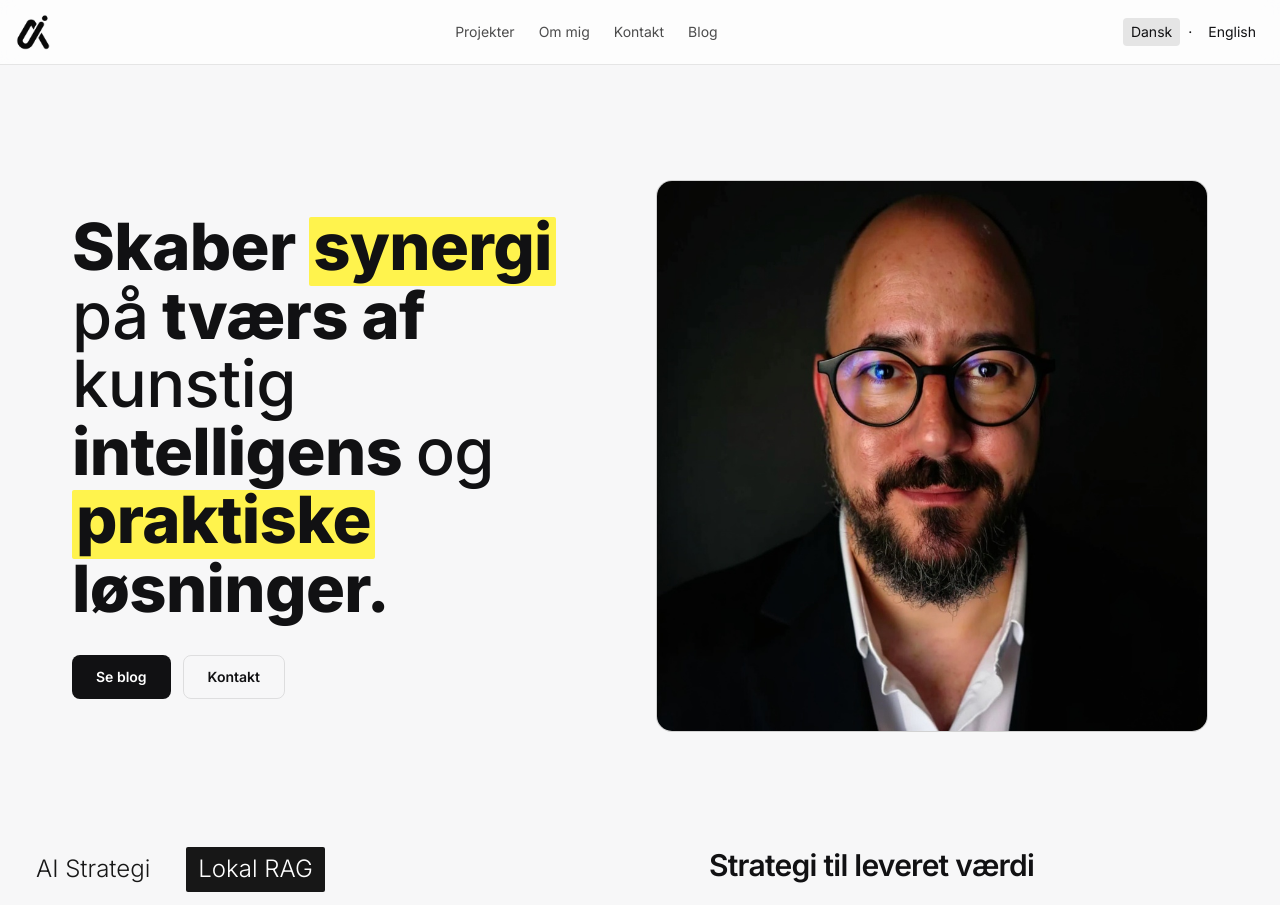
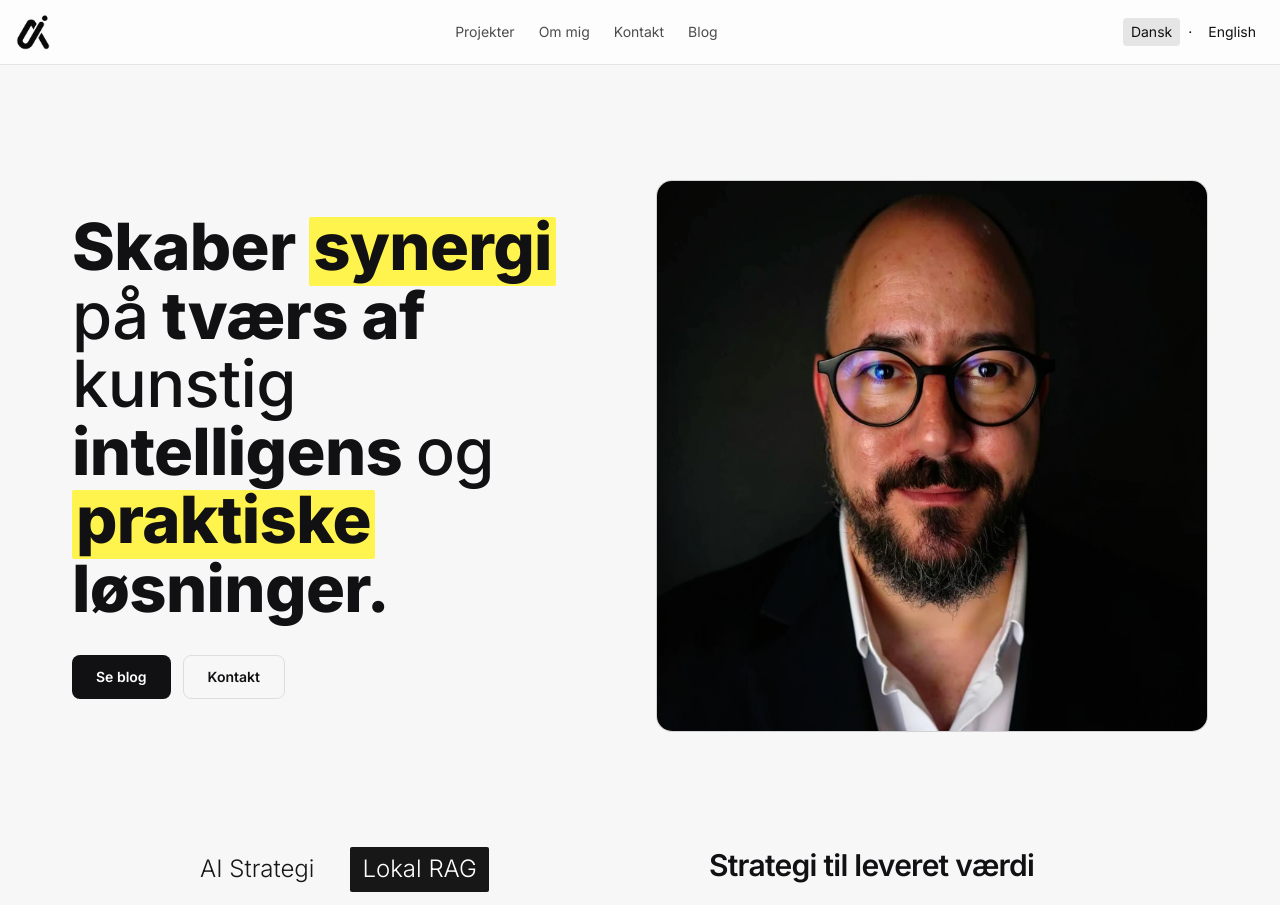
Before and after one commit to lundlund/resume, a React (Vite) app: page / in a window 1280 px wide. Shown: the top 905 px of the page. Built offline with nearby package versions, Linux system fonts and the light colour scheme.

Commit message:
SkillShowcase centered on Homepage

```diff
--- a/src/components/SkillsShowcase.tsx
+++ b/src/components/SkillsShowcase.tsx
@@ -43,7 +43,7 @@ export default function SkillsWithAside() {
           <div className="text-[clamp(10px,5.5vw,24px)] leading-[1.35] font-light">
             <div className="space-y-6">
               {lines.map((line, idx) => (
-                <div key={idx} className="flex flex-wrap justify-start gap-x-6 gap-y-3">
+                <div key={idx} className="flex flex-wrap justify-center gap-x-6 gap-y-3">
                   {line.map((it, i) => {
                     const node = it as Exclude<Item, { br: true }>;
                     return (
```
